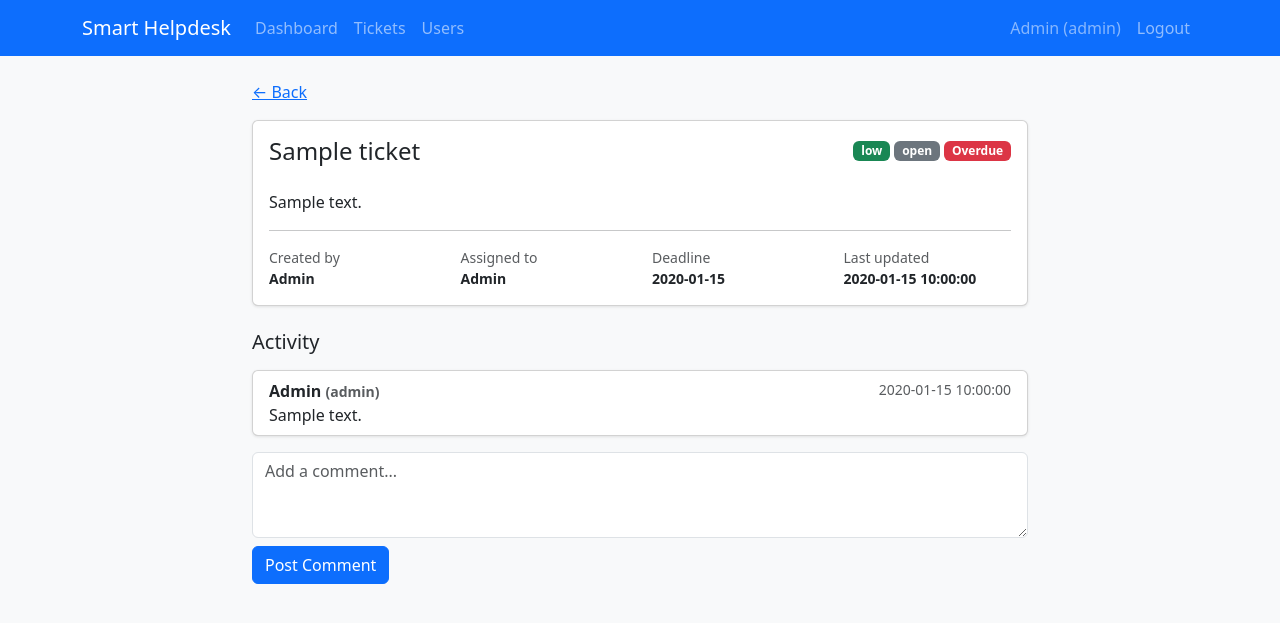
After one commit to namngarg/smart-helpdesk-ticket-system, a PHP site: page /ticket/view.php?id=1 in a window 1280 px wide. The commit adds this page. Shown: the top 623 px of the page. Run offline with PHP 8.4, Linux system fonts and the light colour scheme; a user stored in the database is signed in; data comes from the database, SQL or seed files in the repository; both versions use the stored data as it was after the commit; tables that the repository leaves empty hold one stand-in row (values such as "Sample post").

Commit message:
Add ticket detail page with comment thread
Each ticket now has a shared detail view (ticket/view.php) showing
full info plus a chronological comment thread. Access is restricted
to the ticket's creator, assigned employee, or any admin. Ticket
titles in all three list views now link to it.

Co-Authored-By: Claude Sonnet 5 <noreply@anthropic.com>

```diff
--- a/admin/manage_tickets.php
+++ b/admin/manage_tickets.php
@@ -48,7 +48,7 @@ require __DIR__ . '/../includes/navbar.php';
         <tbody>
         <?php while ($t = $tickets->fetch_assoc()): $overdue = is_overdue($t['deadline'], $t['status']); ?>
             <tr class="<?= $overdue ? 'table-danger' : '' ?>">
-                <td><?= e($t['title']) ?></td>
+                <td><a href="../ticket/view.php?id=<?= (int) $t['id'] ?>"><?= e($t['title']) ?></a></td>
                 <td><?= e($t['creator_name']) ?></td>
                 <td><?= status_badge($t['status']) ?> <?= $overdue ? '<span class="badge bg-danger">Overdue</span>' : '' ?></td>
                 <td>
--- a/employee/my_assigned.php
+++ b/employee/my_assigned.php
@@ -48,7 +48,7 @@ require __DIR__ . '/../includes/navbar.php';
         <tbody>
         <?php while ($t = $tickets->fetch_assoc()): $overdue = is_overdue($t['deadline'], $t['status']); ?>
             <tr class="<?= $overdue ? 'table-danger' : '' ?>">
-                <td><?= e($t['title']) ?></td>
+                <td><a href="../ticket/view.php?id=<?= (int) $t['id'] ?>"><?= e($t['title']) ?></a></td>
                 <td><?= e($t['description']) ?></td>
                 <td><?= priority_badge($t['priority']) ?></td>
                 <td><?= e($t['deadline'] ?? '-') ?> <?= $overdue ? '<span class="badge bg-danger">Overdue</span>' : '' ?></td>
--- a/includes/functions.php
+++ b/includes/functions.php
@@ -13,6 +13,13 @@ function is_logged_in() {
 
 function current_role() {
     return $_SESSION['role'] ?? null;
+}
+
+function require_login() {
+    if (!is_logged_in()) {
+        header('Location: ../auth/login.php');
+        exit;
+    }
 }
 
 function require_role($roles) {
--- /dev/null
+++ b/ticket/view.php
@@ -0,0 +1,125 @@
+<?php
+require_once __DIR__ . '/../includes/functions.php';
+require_login();
+
+$ticket_id = (int) ($_GET['id'] ?? 0);
+
+$stmt = $conn->prepare(
+    'SELECT t.*, creator.name AS creator_name, assignee.name AS assignee_name
+     FROM tickets t
+     JOIN users creator ON t.created_by = creator.id
+     LEFT JOIN users assignee ON t.assigned_to = assignee.id
+     WHERE t.id = ?'
+);
+$stmt->bind_param('i', $ticket_id);
+$stmt->execute();
+$ticket = $stmt->get_result()->fetch_assoc();
+
+if (!$ticket) {
+    http_response_code(404);
+    die('Ticket not found.');
+}
+
+$role = current_role();
+$uid = (int) $_SESSION['user_id'];
+$can_view = $role === 'admin'
+    || ($role === 'user' && (int) $ticket['created_by'] === $uid)
+    || ($role === 'employee' && (int) $ticket['assigned_to'] === $uid);
+
+if (!$can_view) {
+    http_response_code(403);
+    die('You do not have access to this ticket.');
+}
+
+$error = '';
+
+if ($_SERVER['REQUEST_METHOD'] === 'POST') {
+    verify_csrf();
+    $comment = trim($_POST['comment'] ?? '');
+
+    if ($comment === '') {
+        $error = 'Comment cannot be empty.';
+    } else {
+        $stmt = $conn->prepare('INSERT INTO ticket_comments (ticket_id, user_id, comment) VALUES (?, ?, ?)');
+        $stmt->bind_param('iis', $ticket_id, $uid, $comment);
+        $stmt->execute();
+
+        header('Location: view.php?id=' . $ticket_id);
+        exit;
+    }
+}
+
+$stmt = $conn->prepare(
+    'SELECT c.*, u.name AS author_name, u.role AS author_role
+     FROM ticket_comments c
+     JOIN users u ON c.user_id = u.id
+     WHERE c.ticket_id = ?
+     ORDER BY c.created_at ASC'
+);
+$stmt->bind_param('i', $ticket_id);
+$stmt->execute();
+$comments = $stmt->get_result();
+
+$overdue = is_overdue($ticket['deadline'], $ticket['status']);
+$back_links = [
+    'admin' => '../admin/manage_tickets.php',
+    'employee' => '../employee/my_assigned.php',
+    'user' => '../user/my_tickets.php',
+];
+
+$pageTitle = 'Ticket #' . $ticket_id;
+require __DIR__ . '/../includes/header.php';
+require __DIR__ . '/../includes/navbar.php';
+?>
+<div class="container" style="max-width: 800px;">
+    <a href="<?= e($back_links[$role]) ?>" class="d-inline-block mb-3">&larr; Back</a>
+
+    <div class="card mb-4">
+        <div class="card-body">
+            <div class="d-flex justify-content-between align-items-start">
+                <h4><?= e($ticket['title']) ?></h4>
+                <div>
+                    <?= priority_badge($ticket['priority']) ?>
+                    <?= status_badge($ticket['status']) ?>
+                    <?= $overdue ? '<span class="badge bg-danger">Overdue</span>' : '' ?>
+                </div>
+            </div>
+            <p class="mt-3"><?= nl2br(e($ticket['description'])) ?></p>
+            <hr>
+            <div class="row small text-muted">
+                <div class="col-md-3">Created by<br><strong class="text-dark"><?= e($ticket['creator_name']) ?></strong></div>
+                <div class="col-md-3">Assigned to<br><strong class="text-dark"><?= e($ticket['assignee_name'] ?? 'Unassigned') ?></strong></div>
+                <div class="col-md-3">Deadline<br><strong class="text-dark"><?= e($ticket['deadline'] ?? '-') ?></strong></div>
+                <div class="col-md-3">Last updated<br><strong class="text-dark"><?= e($ticket['updated_at']) ?></strong></div>
+            </div>
+        </div>
+    </div>
+
+    <h5 class="mb-3">Activity</h5>
+    <?php if ($comments->num_rows === 0): ?>
+        <p class="text-muted">No comments yet.</p>
+    <?php endif; ?>
+    <?php while ($c = $comments->fetch_assoc()): ?>
+        <div class="card mb-2">
+            <div class="card-body py-2">
+                <div class="d-flex justify-content-between">
+                    <strong><?= e($c['author_name']) ?> <span class="text-muted small">(<?= e($c['author_role']) ?>)</span></strong>
+                    <span class="text-muted small"><?= e($c['created_at']) ?></span>
+                </div>
+                <p class="mb-0"><?= nl2br(e($c['comment'])) ?></p>
+            </div>
+        </div>
+    <?php endwhile; ?>
+
+    <?php if ($error): ?>
+        <div class="alert alert-danger mt-3"><?= e($error) ?></div>
+    <?php endif; ?>
+    <form method="post" class="mt-3">
+        <?= csrf_field() ?>
+        <div class="mb-2">
+            <textarea name="comment" class="form-control" rows="3" placeholder="Add a comment..." required></textarea>
+        </div>
+        <button type="submit" class="btn btn-primary">Post Comment</button>
+    </form>
+</div>
+<?php require __DIR__ . '/../includes/footer.php'; ?>
--- a/user/my_tickets.php
+++ b/user/my_tickets.php
@@ -34,7 +34,7 @@ require __DIR__ . '/../includes/navbar.php';
         <tbody>
         <?php while ($t = $tickets->fetch_assoc()): $overdue = is_overdue($t['deadline'], $t['status']); ?>
             <tr class="<?= $overdue ? 'table-danger' : '' ?>">
-                <td><?= e($t['title']) ?></td>
+                <td><a href="../ticket/view.php?id=<?= (int) $t['id'] ?>"><?= e($t['title']) ?></a></td>
                 <td><?= priority_badge($t['priority']) ?></td>
                 <td><?= status_badge($t['status']) ?></td>
                 <td><?= e($t['assigned_name'] ?? 'Unassigned') ?></td>
```
Also changed, not shown: database.sql (+10 -0 lines).
